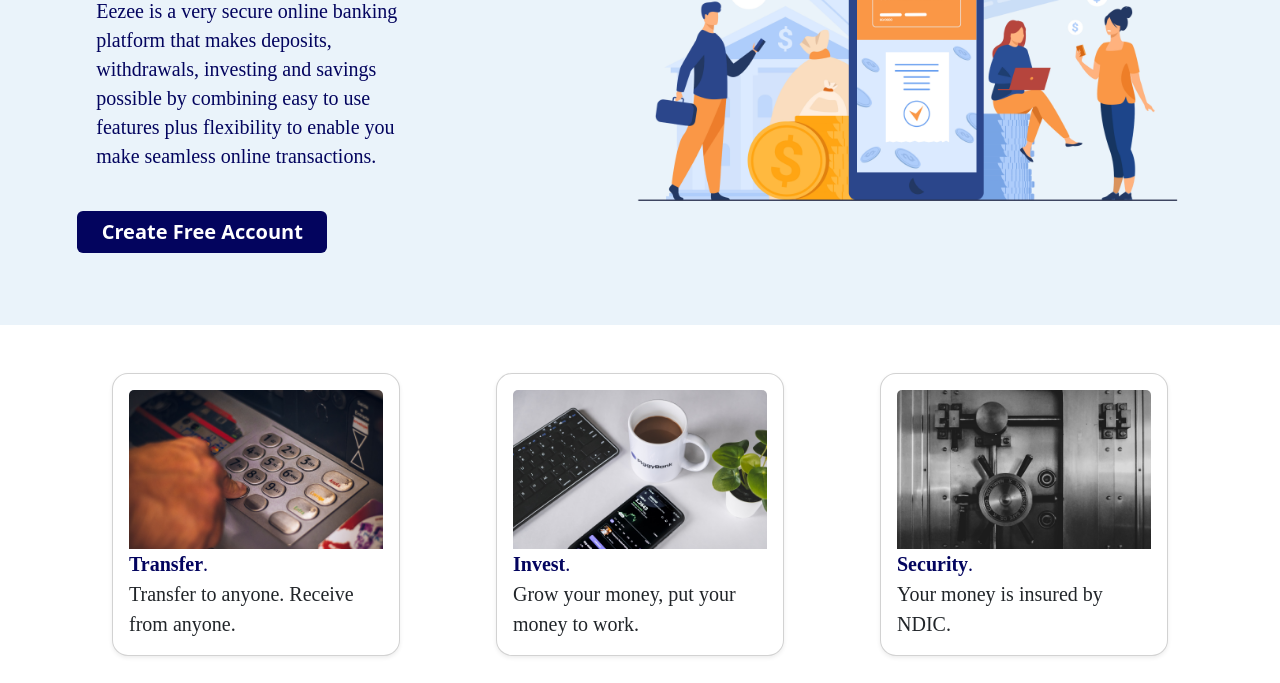
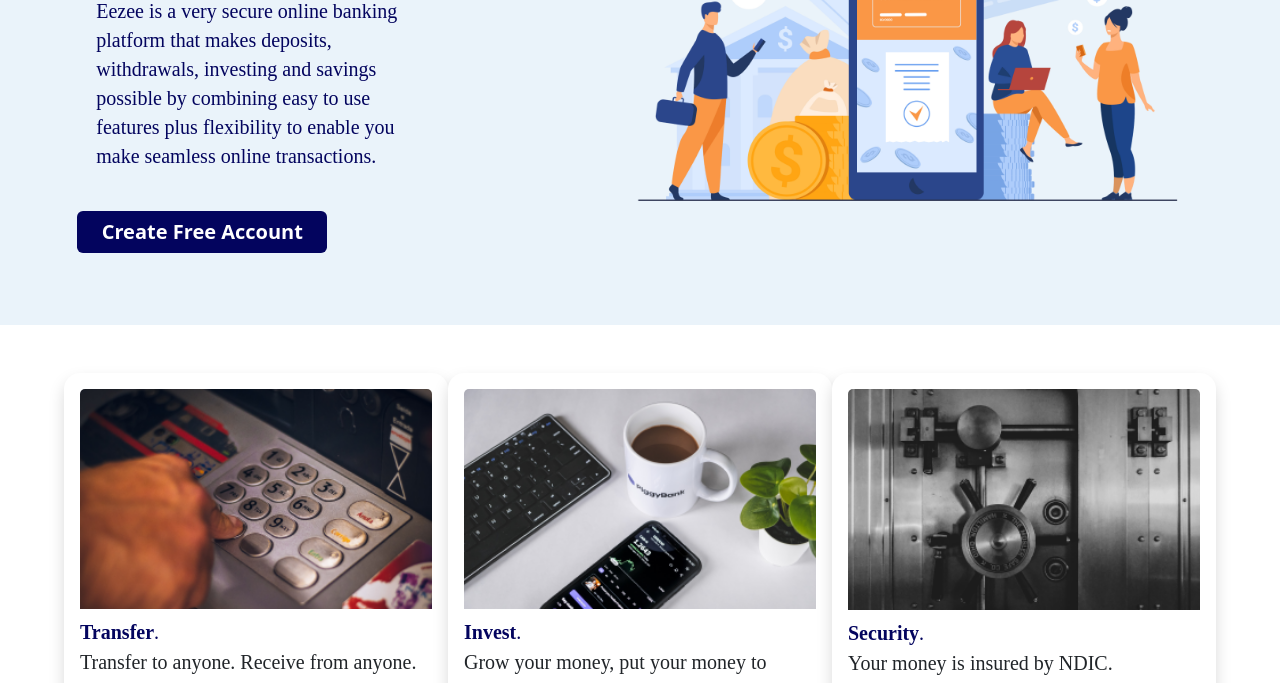
Before and after one commit to codingismylastestobession/eezee-project, a plain HTML site: page index.html in a window 1280 px wide. Shown: the part 261-944 px from the top of the page. Drawn offline with nearby package versions, Linux system fonts and the light colour scheme.

Commit message:
scroll function

```diff
--- a/index.html
+++ b/index.html
@@ -46,28 +46,28 @@
     </div>
     <div class="container-fluid w-100 p-0 mt-4">
         <div class="row mx-auto cards">
-            <div class="col-11 col-lg-3 card px-0 mx-auto my-4 shadow-sm rounded-4">
+            <div class="col-11 col-lg-4 card border-0 px-0 mx-auto my-4 shadow rounded-4">
                 <div class="card-body">
-                    <img class="card-img-top" alt="Image of a Transfer" src="images/transfer-image.png" />
-                    <p class="card-text">
+                    <img class="card-img-top pb-2" alt="Image of a Transfer" src="images/transfer-image.png" />
+                    <p class="card-text pb-2">
                         <span style="color:#03045E;"><strong>Transfer</strong>.</span><br>
                         Transfer to anyone. Receive from anyone.
                     </p>
                 </div>
             </div>
-            <div class="col-11 col-lg-3 card px-0 mx-auto my-4 shadow-sm rounded-4">
+            <div class="col-11 col-lg-4 card border-0 px-0 mx-auto my-4 shadow rounded-4">
                 <div class="card-body">
-                    <img class="card-img-top" alt="Image of a Transfer" src="images/invest-image.png" />
-                    <p class="card-text">
+                    <img class="card-img-top pb-2" alt="Image of a Transfer" src="images/invest-image.png" />
+                    <p class="card-text pb-2">
                         <span style="color:#03045E;"><strong>Invest</strong>.</span><br>
                         Grow your money, put your money to work.
                     </p>
                 </div>
             </div>
-            <div class="col-11 col-lg-3 card px-0 mx-auto my-4 shadow-sm rounded-4">
+            <div class="col-11 col-lg-4 border-0 card px-0 mx-auto my-4 shadow rounded-4">
                 <div class="card-body">
-                    <img class="card-img-top" alt="Image of a Transfer" src="images/security-image.png" />
-                    <p class="card-text">
+                    <img class="card-img-top pb-2" alt="Image of a Transfer" src="images/security-image.png" />
+                    <p class="card-text pb-2">
                         <span style="color:#03045E;"><strong>Security</strong>.</span><br>
                         Your money is insured by NDIC.
                     </p>
--- a/js/main.js
+++ b/js/main.js
@@ -9,3 +9,12 @@ else {
     navItems.style.display = "none"
 }
 });
+
+document.addEventListener("scroll", function() {
+    if (navItems.style.display === "block") {
+        navItems.style.display = "none";
+        }
+    else {
+        return;
+    }
+})
```
